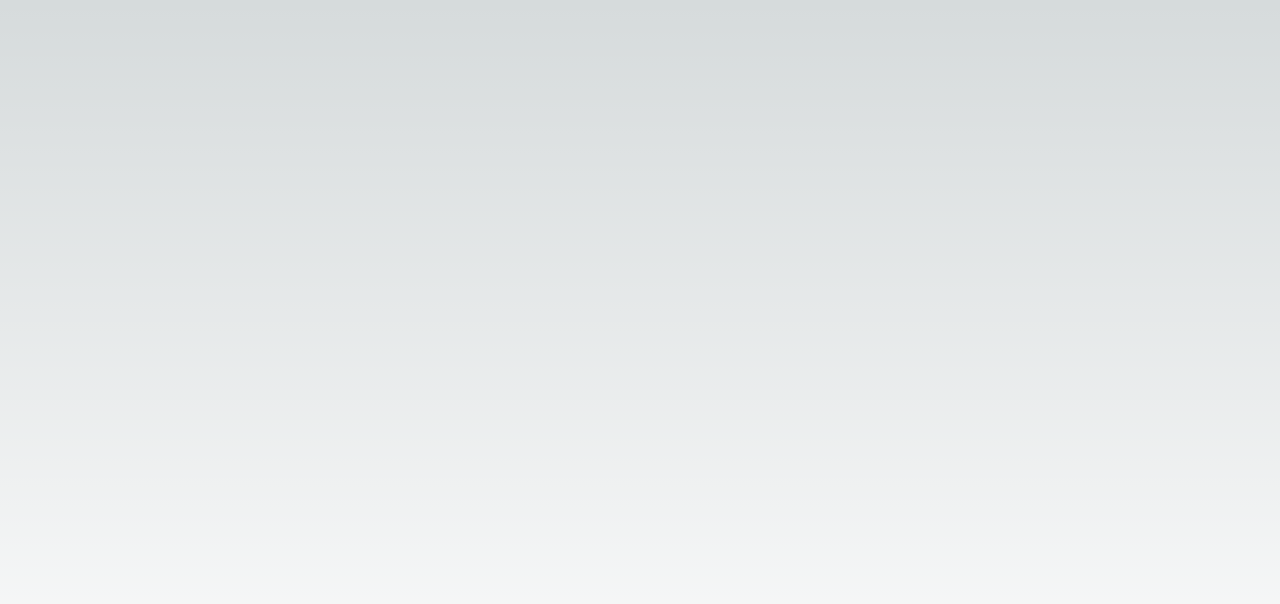
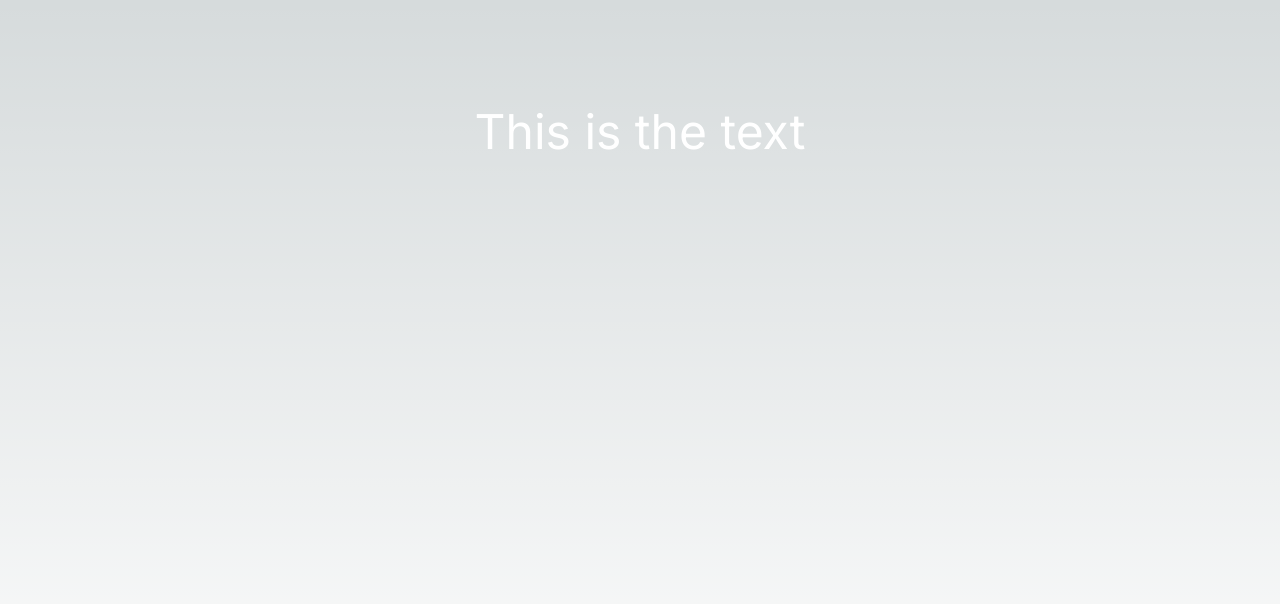
Before and after one commit to Kaustuv-Karki/LMS_frontend, a Next.js app: page / in a window 1280 px wide. Shown: the top 604 px of the page. Built offline with nearby package versions, Linux system fonts and the light colour scheme.

Commit message:
testing the tailwinf

```diff
--- a/src/app/page.tsx
+++ b/src/app/page.tsx
@@ -4,6 +4,8 @@
 
 export default function Home() {
   return (
-    <main className="flex min-h-screen flex-col items-center justify-between p-24"></main>
+    <main className="flex min-h-screen flex-col items-center justify-between p-24">
+      <h1 className='text-[3rem] text-white'>This is the text</h1>
+    </main>
   );
 }
```
Also changed, not shown: 1 other file (tests, documents, lock files or other folders).
